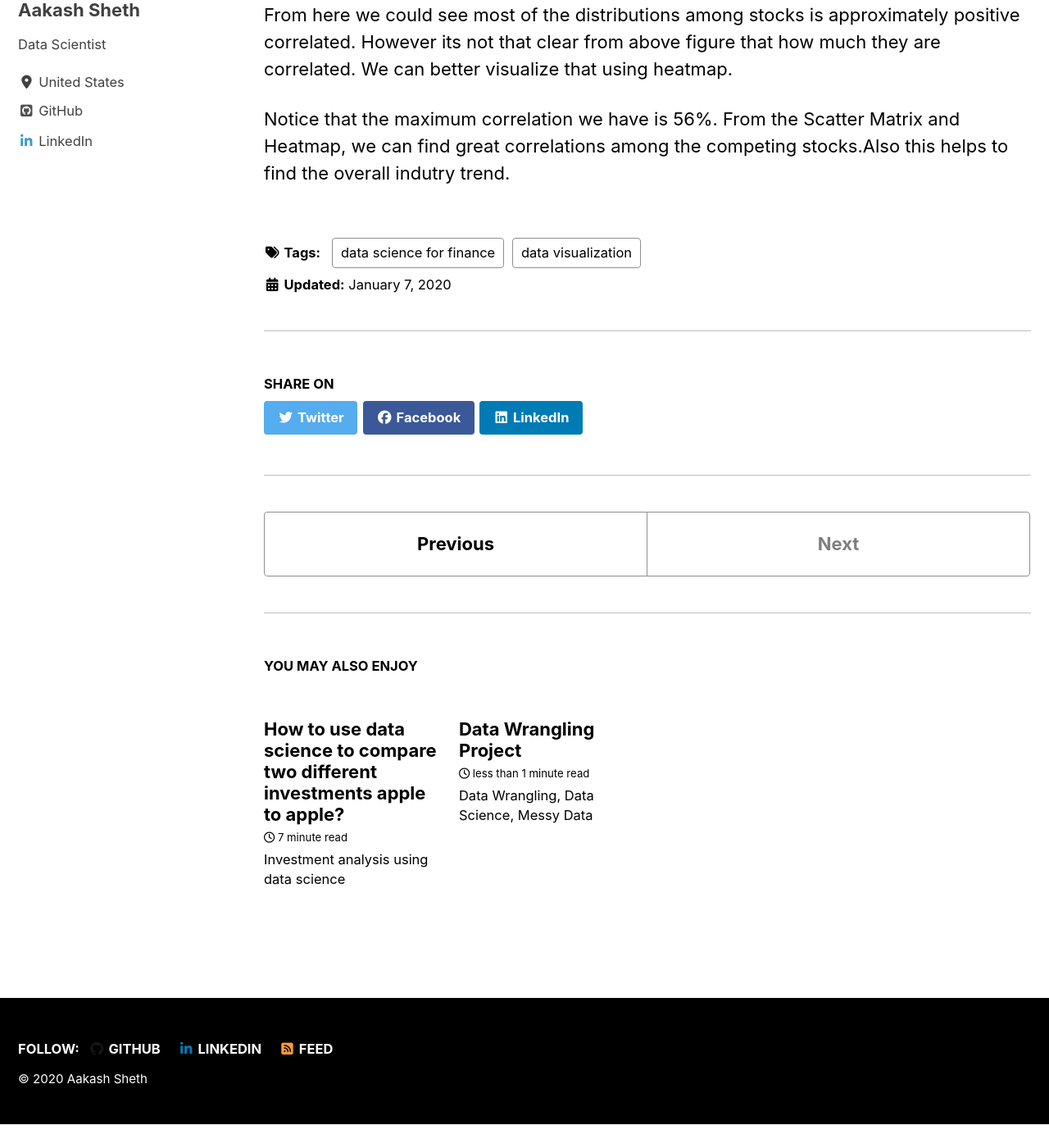
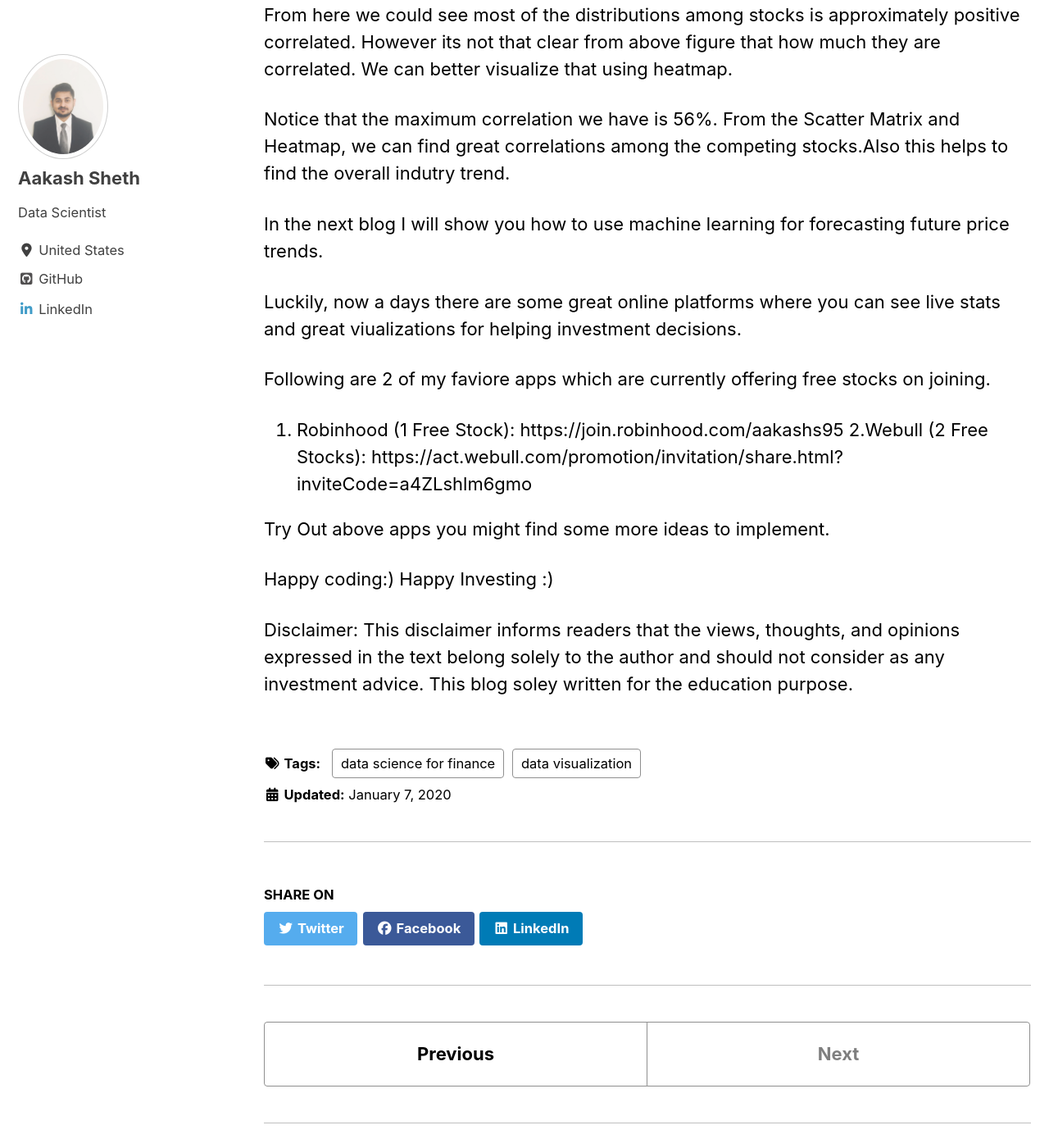
Before and after one commit to aakash-sheth/aakash-sheth.github.io, a Jekyll site: the page built from _posts/2020-01-14-stock_price_analysis.md, in a window 1280 px wide and 1400 px high, scrolled down 10900 px. Shown: the whole window at 82% size. Built offline with Jekyll 4.4.1, drawn with Linux system fonts in a browser that asks for light colours; cached includes are drawn as plain includes; nearby versions of some CDN libraries; formulas are drawn with MathJax 3; before the commit the page ends 12271 px from its top, so only the background shows below that; some of the changed text lies outside the part shown.

Commit message:
blog 2 final

```diff
--- a/_posts/2020-01-14-stock_price_analysis.md
+++ b/_posts/2020-01-14-stock_price_analysis.md
@@ -173,3 +173,18 @@ plt.show()
 From here we could see most of the distributions among stocks is approximately positive correlated. However its not that clear from above figure that how much they are correlated. We can better visualize that using heatmap.
 
 Notice that the maximum correlation we have is 56%. From the Scatter Matrix and Heatmap, we can find great correlations among the competing stocks.Also this helps to find the overall indutry trend.
+
+In the next blog I will show you how to use machine learning for forecasting future price trends.
+
+Luckily, now a days there are some great online platforms where you can see live stats and great viualizations for helping investment decisions.
+
+Following are 2 of my faviore apps which are currently offering free stocks on joining.
+1. Robinhood (1  Free Stock): https://join.robinhood.com/aakashs95
+2.Webull (2 Free Stocks):  https://act.webull.com/promotion/invitation/share.html?inviteCode=a4ZLshlm6gmo
+
+Try Out above apps you might find some more ideas to implement.
+
+Happy coding:)
+Happy Investing :)
+
+Disclaimer: This disclaimer informs readers that the views, thoughts, and opinions expressed in the text belong solely to the author and should not  consider as any investment advice. This blog soley written for the education purpose.
```
